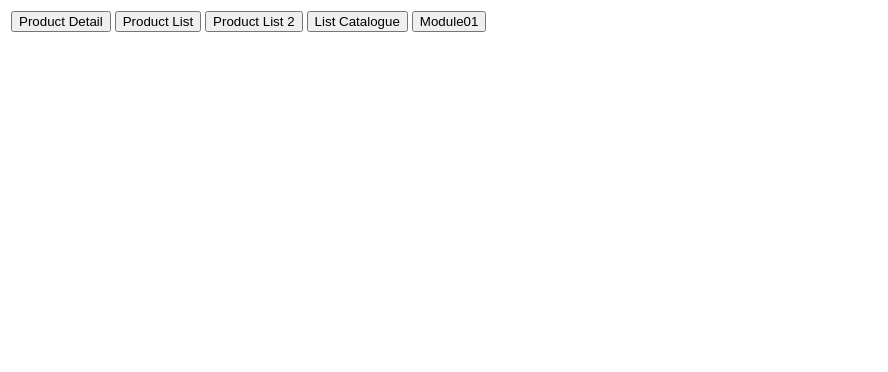
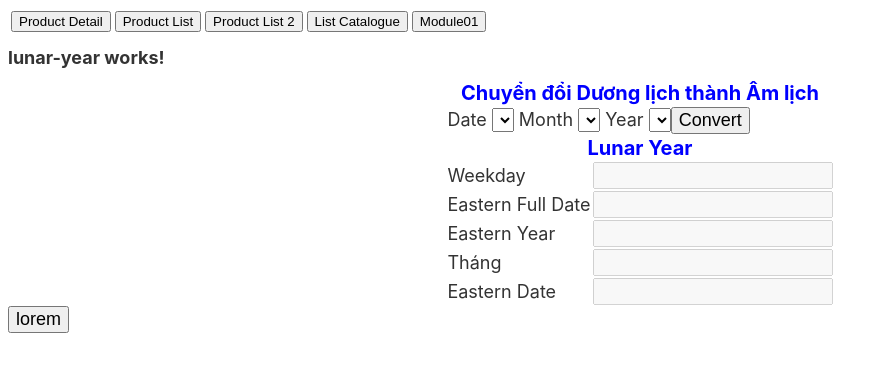
Before and after one commit to esvm4/222MI3002, an Angular app: page /lunar-year in a window 1280 px wide. Shown: the top 372 px of the page, without its empty margins (0-888 px from the left). Built offline with nearby package versions, Linux system fonts and the light colour scheme.

Commit message:
Simple design.

```diff
--- a/src/app/module01/lunar-year/lunar-year.component.css
+++ b/src/app/module01/lunar-year/lunar-year.component.css
@@ -0,0 +1,20 @@
+* {
+  font-size: large;
+}
+
+table {
+  width: auto;
+  border-collapse: collapse;
+  margin: 0 auto;
+}
+
+table th {
+  color: blue;
+  font-size: 20px;
+}
+
+table tr td input {
+  width: auto;
+  text-align: left;
+  color: brown;
+}
--- a/src/app/module01/lunar-year/lunar-year.component.html
+++ b/src/app/module01/lunar-year/lunar-year.component.html
@@ -0,0 +1,55 @@
+<h1>lunar-year works!</h1>
+
+<table>
+  <tr>
+    <th colspan="8">Chuyển đổi Dương lịch thành Âm lịch</th>
+  </tr>
+  <tr>
+    <td colspan="8">
+      Date
+      <select class="form-select" name="wDates" id="wDates">
+        <option *ngFor="let date of dates">{{ date }}</option>
+      </select>
+      Month
+      <select class="form-select" name="wMonths" id="wMonths">
+        <option *ngFor="let month of months">{{ month }}</option>
+      </select>
+      Year
+      <select class="form-select" name="wYears" id="wYears">
+        <option *ngFor="let year of years">{{ year }}</option>
+      </select>
+      <button (click)="findLunarYearDetails()">Convert</button>
+    </td>
+  </tr>
+  <tr>
+    <th colspan="8">Lunar Year</th>
+  </tr>
+
+  <tr>
+    <td colspan="3">Weekday</td>
+    <td colspan="5"><input type="text" [(ngModel)]="eWeekday" disabled /></td>
+  </tr>
+
+  <tr>
+    <td colspan="3">Eastern Full Date</td>
+    <td colspan="5"><input type="text" [(ngModel)]="eFullDate" disabled /></td>
+  </tr>
+
+  <tr>
+    <td colspan="3">Eastern Year</td>
+    <td colspan="5"><input type="text" [(ngModel)]="eYear" disabled /></td>
+  </tr>
+
+  <tr>
+    <td colspan="3">Tháng</td>
+    <td colspan="5"><input type="text" [(ngModel)]="eMonth" disabled /></td>
+  </tr>
+
+  <tr>
+    <td colspan="3">Eastern Date</td>
+    <td colspan="5"><input type="text" [(ngModel)]="eDay" disabled /></td>
+  </tr>
+</table>
+
+<button (click)="findEMonth(12)">lorem</button>
+<div>{{ eMonth }}</div>
```
